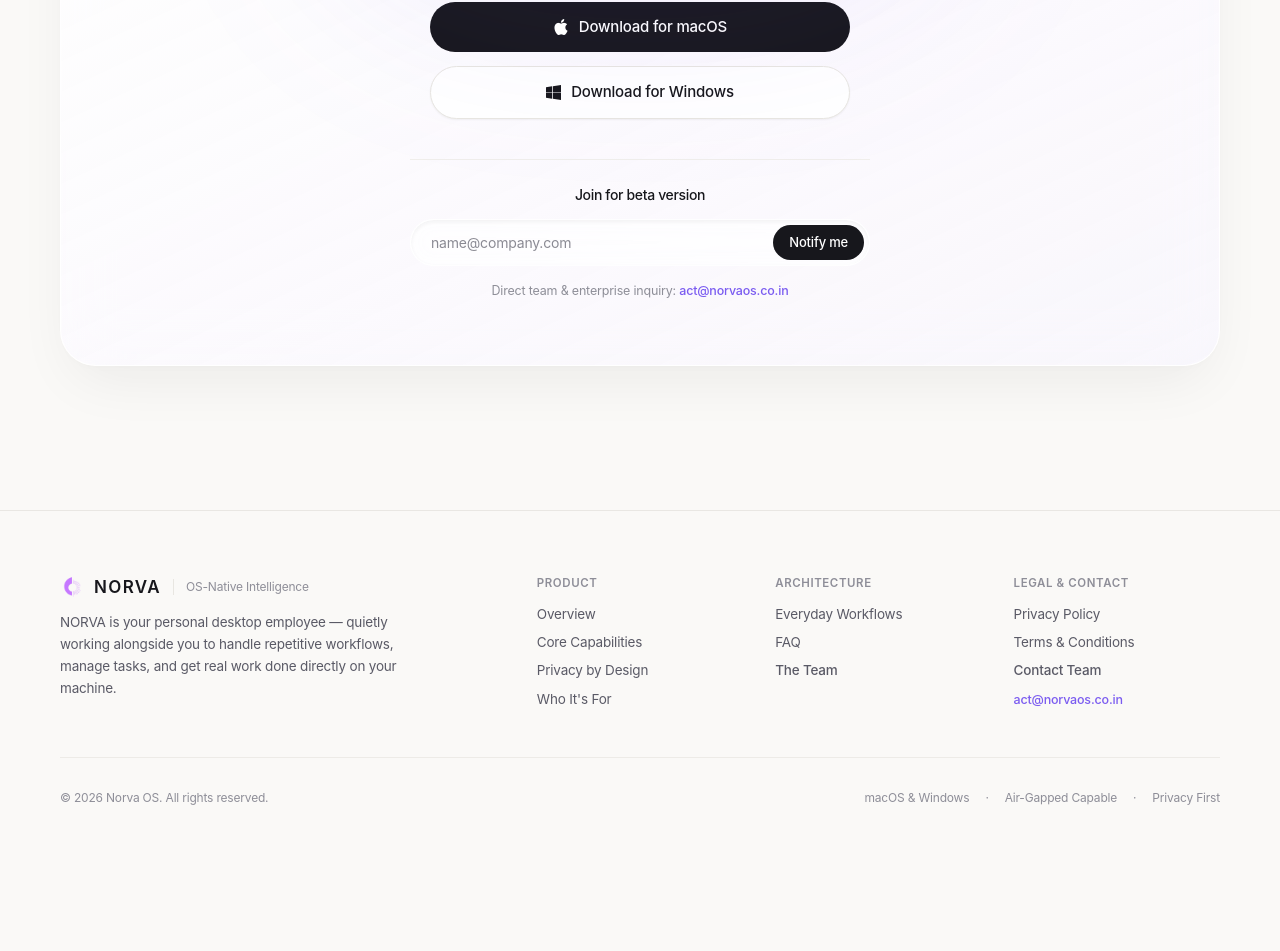
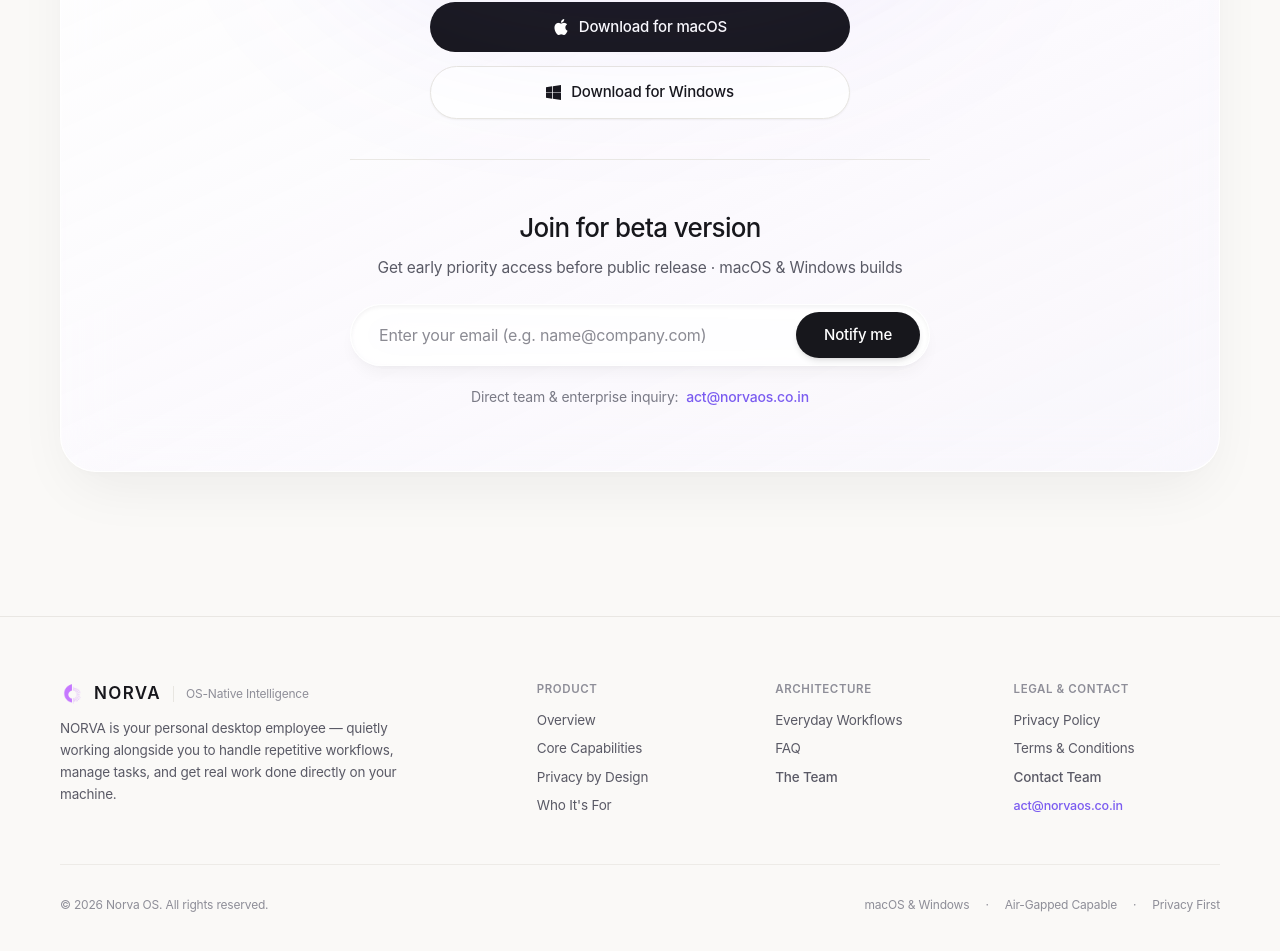
Before and after one commit to SimonRiley0-7/norvaos-landing, a React (Vite) app: page / in a window 1280 px wide. Shown: the part 9217-10168 px from the top of the page. Before the commit the page ends 10087 px from the top, so only its background shows below. Built offline with nearby package versions, Linux system fonts and the light colour scheme; no server answers; a web font is replaced by a local one.

Commit message:
Enlarge and enhance Join for beta version waitlist form in DownloadSection

```diff
--- a/src/components/DownloadSection.jsx
+++ b/src/components/DownloadSection.jsx
@@ -137,43 +137,50 @@ export function DownloadSection({ onDownloadClick }) {
             </button>
           </div>
 
-          {/* Join Beta Waitlist Module */}
-          <div id="notify-me" className="max-w-[460px] mx-auto pt-6 border-t border-[#F0EEEB]">
-            <p className="text-[14px] text-[#17171C] font-medium mb-3.5 tracking-tight">
+          {/* Join Beta Waitlist Module (Enlarged & Prominent) */}
+          <div id="notify-me" className="max-w-[580px] mx-auto pt-10 sm:pt-12 border-t border-[#E8E6E1]/90">
+            <h3
+              className="text-[20px] sm:text-[24px] md:text-[26px] font-medium text-[#17171C] tracking-tight mb-2"
+              style={{ fontFamily: "'Switzer', sans-serif", fontWeight: 500 }}
+            >
               Join for beta version
+            </h3>
+            <p className="text-[14px] sm:text-[15.5px] text-[#5A5A66] mb-6 leading-relaxed">
+              Get early priority access before public release · macOS &amp; Windows builds
             </p>
+
             {submitted ? (
-              <div className="p-3.5 rounded-2xl bg-[#E8F8EA] border border-[#A7E5AE] text-[#1AAB29] text-[14px] font-medium">
+              <div className="p-4 sm:p-5 rounded-[24px] bg-[#E8F8EA] border border-[#A7E5AE] text-[#1AAB29] text-[15px] font-medium shadow-xs">
                 ✓ You're on the priority waitlist! We'll notify you as soon as your platform build drops.
               </div>
             ) : (
-              <form onSubmit={handleWaitlistSubmit} className="relative flex items-center">
+              <form onSubmit={handleWaitlistSubmit} className="relative flex items-center shadow-lg shadow-black/[0.04] rounded-full">
                 <input
                   id="beta-email-input"
                   type="email"
                   value={email}
                   onChange={(e) => setEmail(e.target.value)}
-                  placeholder="name@company.com"
+                  placeholder="Enter your email (e.g. name@company.com)"
                   required
-                  className="w-full bg-white/70 border border-white/90 rounded-full px-5 py-3 text-[14px] text-[#17171C] placeholder-[#8E8E98] outline-none focus:border-[#7B5CF0] focus:ring-2 focus:ring-[#7B5CF0]/15 pr-28 transition-all backdrop-blur-md shadow-inner"
+                  className="w-full bg-white/90 border border-white rounded-full px-6 sm:px-7 py-4 sm:py-4.5 text-[15px] sm:text-[16px] text-[#17171C] placeholder-[#8E8E98] outline-none focus:border-[#7B5CF0] focus:ring-4 focus:ring-[#7B5CF0]/15 pr-36 sm:pr-44 transition-all backdrop-blur-xl shadow-inner"
                 />
                 <button
                   type="submit"
                   disabled={submitting}
-                  className="absolute right-1.5 px-4 py-2 rounded-full bg-[#17171C] hover:bg-black text-white text-[13px] font-medium transition-all active:scale-95 disabled:opacity-50 cursor-pointer"
+                  className="absolute right-2 sm:right-2.5 px-5 sm:px-7 py-2.5 sm:py-3 rounded-full bg-[#17171C] hover:bg-black text-white text-[14px] sm:text-[15px] font-medium transition-all active:scale-95 disabled:opacity-50 cursor-pointer shadow-md hover:shadow-black/20"
                 >
                   {submitting ? 'Joining...' : 'Notify me'}
                 </button>
               </form>
             )}
             {errorMsg && (
-              <p className="text-xs text-red-600 mt-2">{errorMsg}</p>
+              <p className="text-[13.5px] text-red-600 mt-3 font-medium">{errorMsg}</p>
             )}
-            <p className="text-[12.5px] text-[#8E8E98] mt-4">
+            <p className="text-[13px] sm:text-[14px] text-[#7A7A86] mt-5">
               Direct team &amp; enterprise inquiry:{' '}
               <a
                 href="mailto:act@norvaos.co.in"
-                className="font-mono text-[#7B5CF0] font-medium hover:underline"
+                className="font-mono text-[#7B5CF0] font-medium hover:underline ml-1"
               >
                 act@norvaos.co.in
               </a>
```
